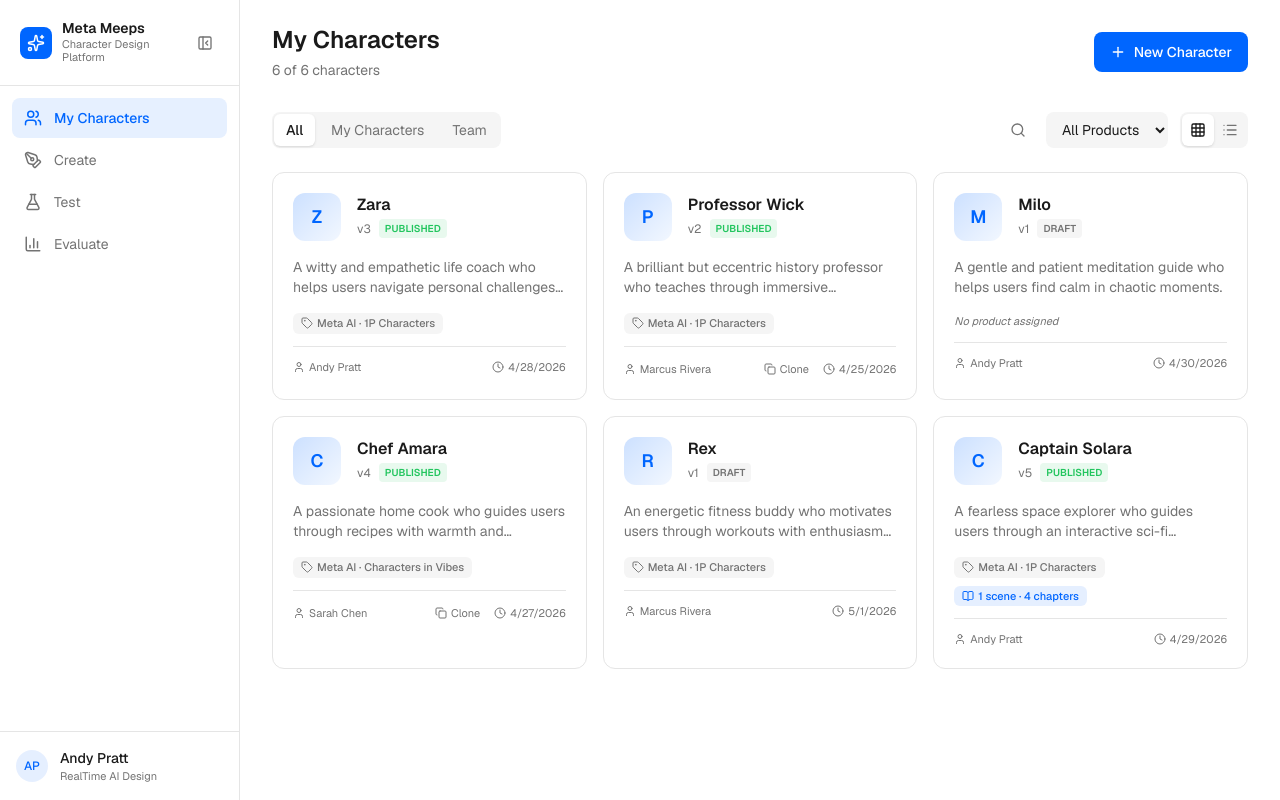
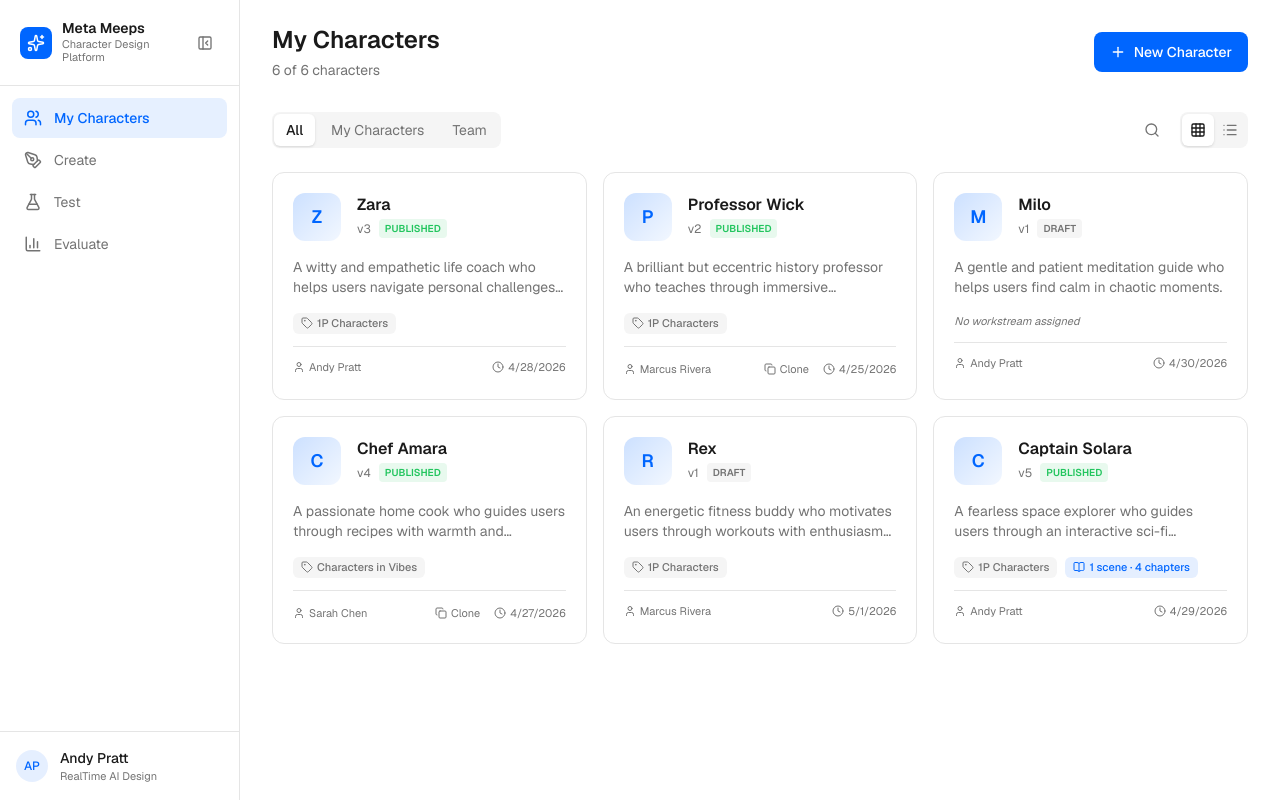
Before and after one commit to AndyPratt/metameeps, a Next.js app: page /characters in a window 1280 px wide. Built offline with nearby package versions, Linux system fonts and the light colour scheme.

Commit message:
Remove product filter and product from tags, show workstream only

```diff
--- a/src/app/characters/page.tsx
+++ b/src/app/characters/page.tsx
@@ -18,7 +18,6 @@ import {
 export default function CharactersPage() {
   const [search, setSearch] = useState("");
   const [view, setView] = useState<"grid" | "list">("grid");
-  const [filterProduct, setFilterProduct] = useState<string>("all");
   const [filterOwner, setFilterOwner] = useState<"all" | "mine" | "team">("all");
   const [searchOpen, setSearchOpen] = useState(false);
 
@@ -28,19 +27,12 @@ export default function CharactersPage() {
     const matchesSearch =
       c.name.toLowerCase().includes(search.toLowerCase()) ||
       c.identity.toLowerCase().includes(search.toLowerCase());
-    const matchesProduct =
-      filterProduct === "all" ||
-      c.configurations.some((cfg) => cfg.product === filterProduct);
     const matchesOwner =
       filterOwner === "all" ||
       (filterOwner === "mine" && c.createdBy === currentUser) ||
       (filterOwner === "team" && c.createdBy !== currentUser);
-    return matchesSearch && matchesProduct && matchesOwner;
+    return matchesSearch && matchesOwner;
   });
-
-  const allProducts = Array.from(
-    new Set(characters.flatMap((c) => c.configurations.map((cfg) => cfg.product)))
-  );
 
   return (
     <div className="px-4 sm:px-6 md:px-8 pt-6 max-w-7xl">
@@ -103,17 +95,6 @@ export default function CharactersPage() {
           </button>
         )}
 
-        <select
-          value={filterProduct}
-          onChange={(e) => setFilterProduct(e.target.value)}
-          className="px-3 py-2 bg-muted rounded-lg text-sm text-foreground outline-none focus:ring-2 focus:ring-accent/20"
-        >
-          <option value="all">All Products</option>
-          {allProducts.map((p) => (
-            <option key={p} value={p}>{p}</option>
-          ))}
-        </select>
-
         <div className="flex items-center bg-muted rounded-lg p-0.5">
           <button
             onClick={() => setView("grid")}
@@ -164,10 +145,10 @@ export default function CharactersPage() {
                 {character.configurations[0] ? (
                   <span className="inline-flex items-center gap-1 px-2 py-0.5 bg-muted rounded-md text-[11px] font-medium text-muted-foreground">
                     <Tag className="w-3 h-3" />
-                    {character.configurations[0].product} &middot; {character.configurations[0].platform}
+                    {character.configurations[0].platform}
                   </span>
                 ) : (
-                  <span className="text-[11px] text-muted-foreground italic">No product assigned</span>
+                  <span className="text-[11px] text-muted-foreground italic">No workstream assigned</span>
                 )}
                 {character.scenes.length > 0 && (
                   <span className="inline-flex items-center gap-1 px-2 py-0.5 bg-accent/10 rounded-md text-[11px] font-medium text-accent">
@@ -207,7 +188,7 @@ export default function CharactersPage() {
             <thead>
               <tr className="bg-muted text-left">
                 <th className="px-4 py-3 text-xs font-medium text-muted-foreground">Character</th>
-                <th className="px-4 py-3 text-xs font-medium text-muted-foreground">Product</th>
+                <th className="px-4 py-3 text-xs font-medium text-muted-foreground">Workstream</th>
                 <th className="px-4 py-3 text-xs font-medium text-muted-foreground">Scenes</th>
                 <th className="px-4 py-3 text-xs font-medium text-muted-foreground">Version</th>
                 <th className="px-4 py-3 text-xs font-medium text-muted-foreground">Created By</th>
@@ -232,7 +213,7 @@ export default function CharactersPage() {
                     <div className="flex gap-1">
                       {character.configurations[0] ? (
                         <span className="px-2 py-0.5 bg-muted rounded text-[11px] font-medium text-muted-foreground">
-                          {character.configurations[0].product} &middot; {character.configurations[0].platform}
+                          {character.configurations[0].platform}
                         </span>
                       ) : (
                         <span className="text-[11px] text-muted-foreground italic">—</span>
```
